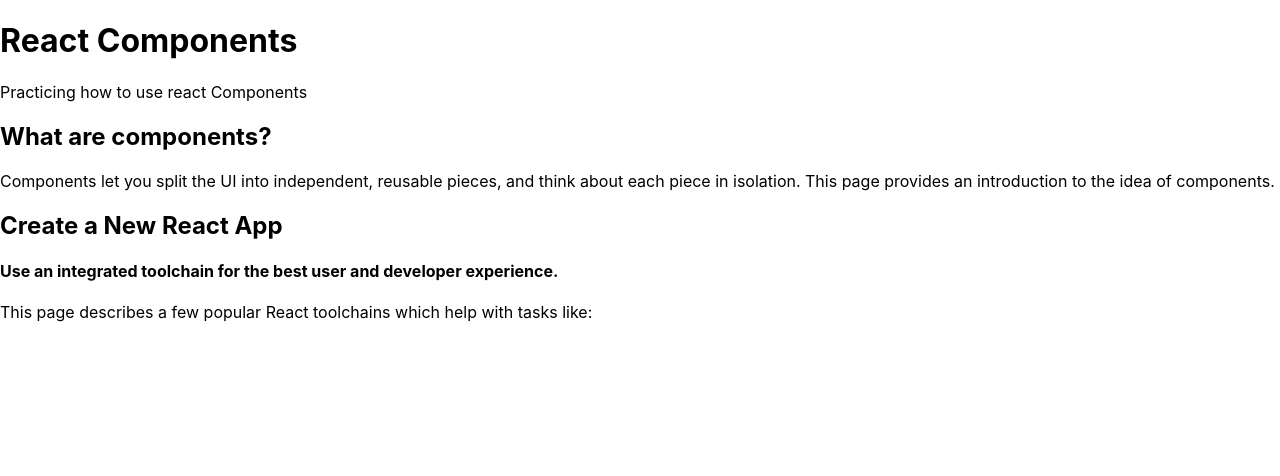
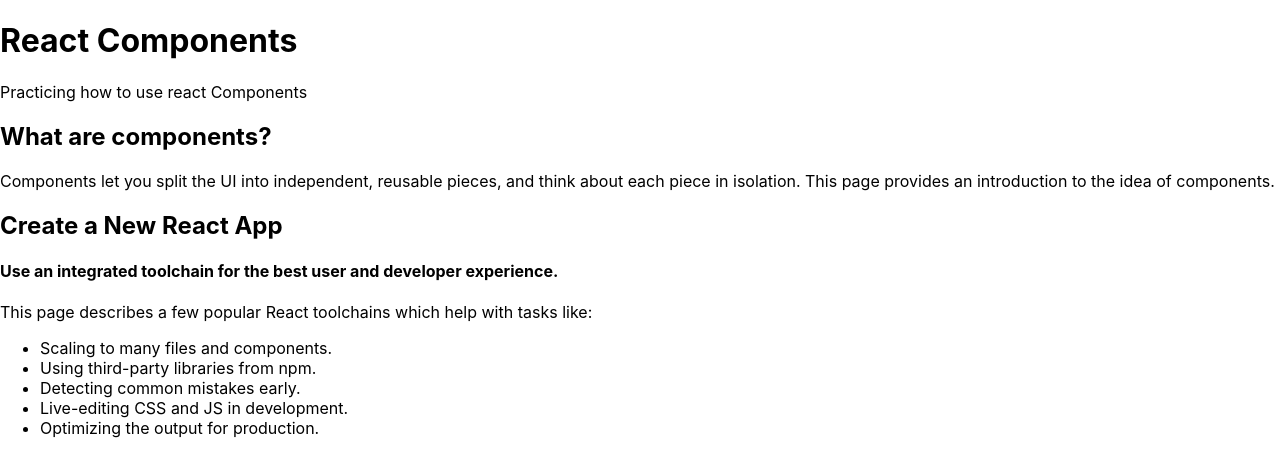
Before and after one commit to dselasea/components, a React (Create React App) app: page / in a window 1280 px wide. Shown: the top 476 px of the page. Built offline with nearby package versions, Linux system fonts and the light colour scheme.

Commit message:
Forth Commit

```diff
--- a/src/App.js
+++ b/src/App.js
@@ -3,6 +3,7 @@
 import Header from "./Header";
 import Body from "./Body";
 import CreateReactApp from "./CreateReactApp";
+import Lists from "./Lists";
 
 function App() {
   return (
@@ -10,6 +11,7 @@
       <Header />
       <Body />
       <CreateReactApp />
+      <Lists />
     </div>
   );
 }
--- /dev/null
+++ b/src/Lists.js
@@ -0,0 +1,17 @@
+import React from "react";
+
+function Lists() {
+  return (
+    <div>
+      <ul>
+        <li>Scaling to many files and components.</li>
+        <li>Using third-party libraries from npm.</li>
+        <li>Detecting common mistakes early.</li>
+        <li>Live-editing CSS and JS in development.</li>
+        <li>Optimizing the output for production.</li>
+      </ul>
+    </div>
+  );
+}
+
+export default Lists;
```
